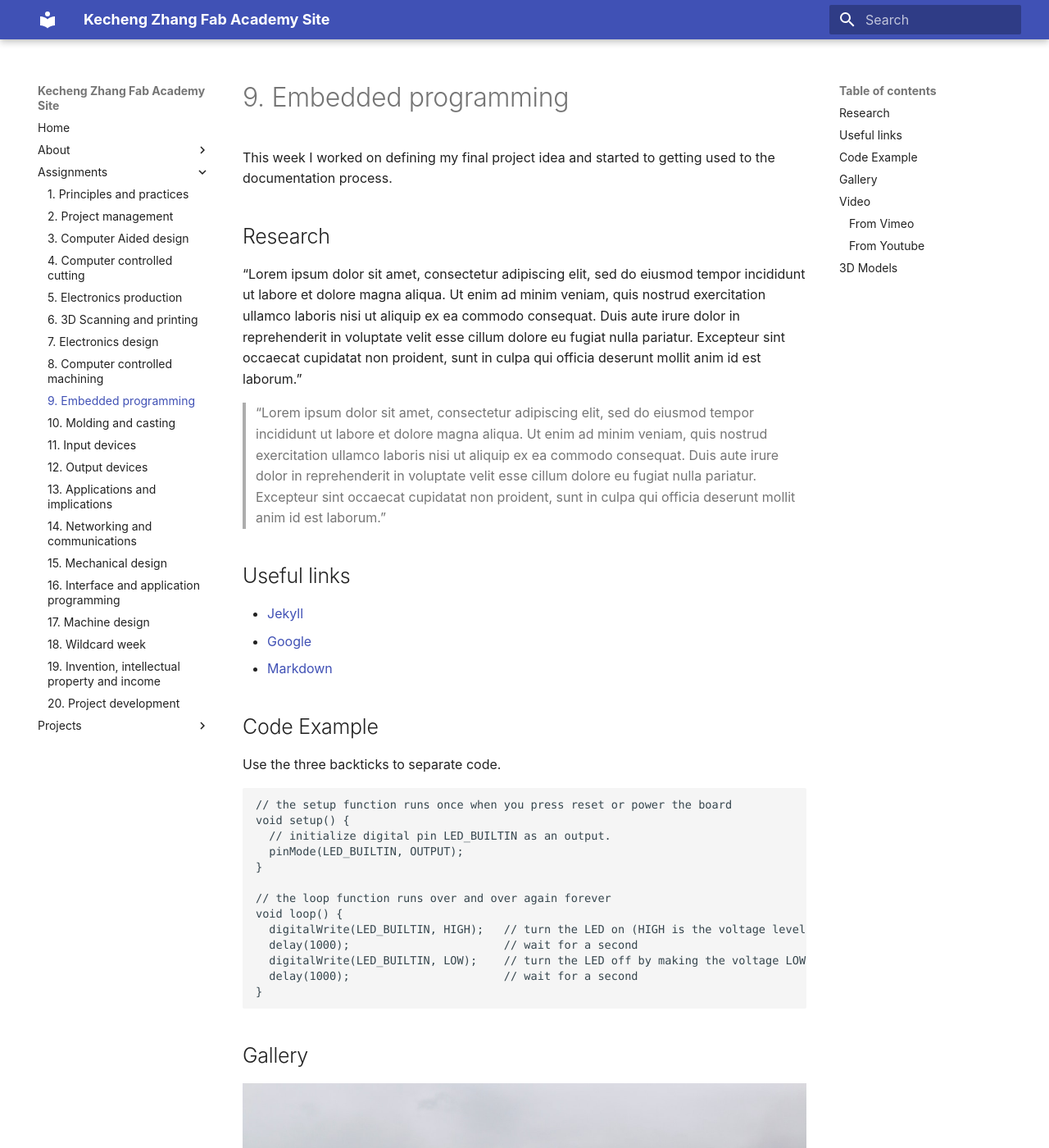
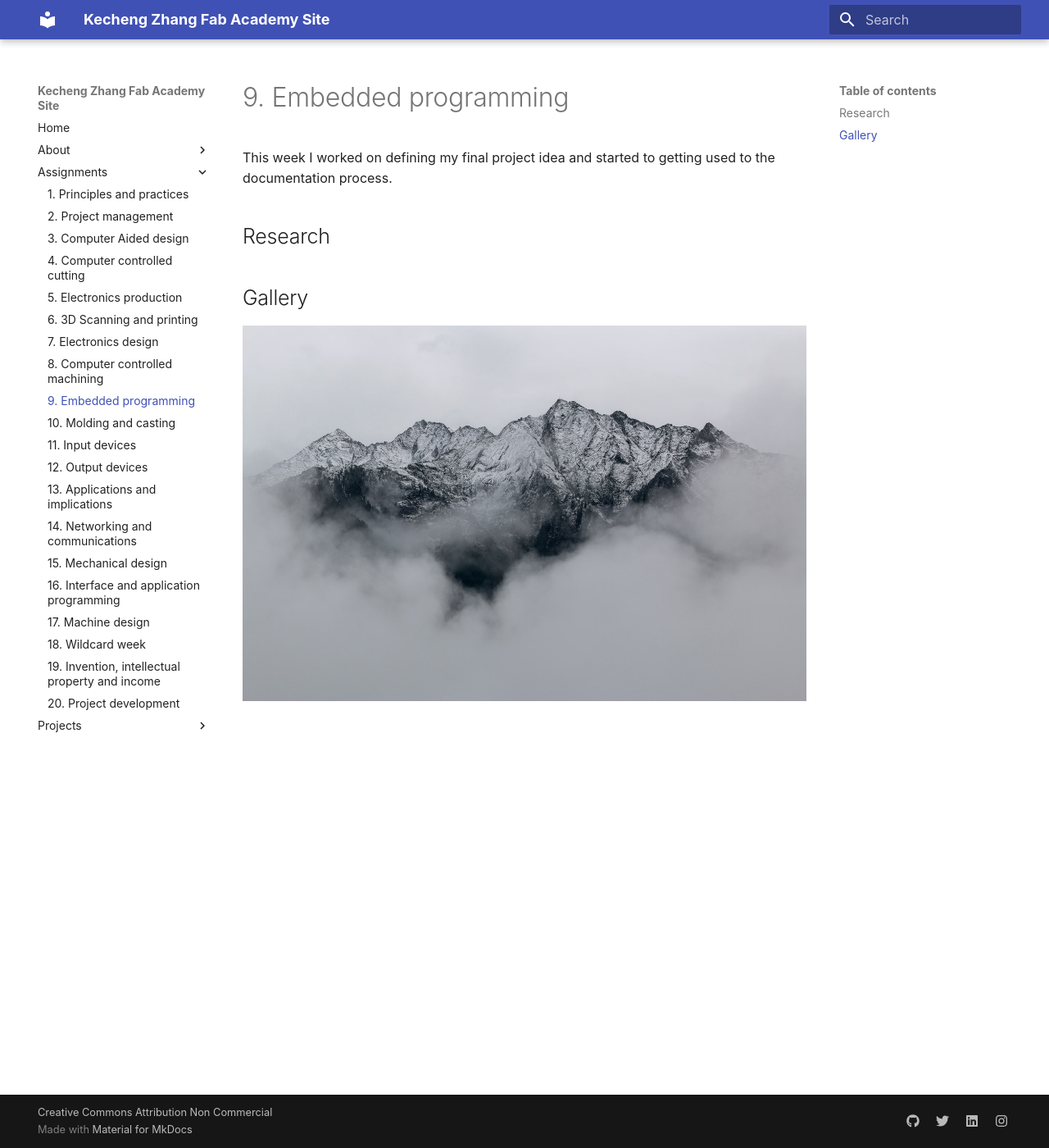
Before and after one commit to kecheeng/example-repository, an MkDocs documentation site: the page built from _docs/assignments/week09.md, in a window 1280 px wide and 1400 px high. Shown: the whole window at 82% size. Built offline with MkDocs 1.6.1 and Material for MkDocs 9.7.7, drawn with Linux system fonts in a browser that asks for light colours; some of the changed text lies outside the part shown.

Commit message:
Deploying website

````diff
--- a/_docs/assignments/week09.md
+++ b/_docs/assignments/week09.md
@@ -4,58 +4,6 @@ This week I worked on defining my final project idea and started to getting used
 
 ## Research
 
-"Lorem ipsum dolor sit amet, consectetur adipiscing elit, sed do eiusmod tempor incididunt ut labore et dolore magna aliqua. Ut enim ad minim veniam, quis nostrud exercitation ullamco laboris nisi ut aliquip ex ea commodo consequat. Duis aute irure dolor in reprehenderit in voluptate velit esse cillum dolore eu fugiat nulla pariatur. Excepteur sint occaecat cupidatat non proident, sunt in culpa qui officia deserunt mollit anim id est laborum."
-
-> "Lorem ipsum dolor sit amet, consectetur adipiscing elit, sed do eiusmod tempor incididunt ut labore et dolore magna aliqua. Ut enim ad minim veniam, quis nostrud exercitation ullamco laboris nisi ut aliquip ex ea commodo consequat. Duis aute irure dolor in reprehenderit in voluptate velit esse cillum dolore eu fugiat nulla pariatur. Excepteur sint occaecat cupidatat non proident, sunt in culpa qui officia deserunt mollit anim id est laborum."
-
-## Useful links
-
-- [Jekyll](http://jekyll.org)
-- [Google](http://google.com)
-- [Markdown](https://en.wikipedia.org/wiki/Markdown)
-
-## Code Example
-
-Use the three backticks to separate code.
-
-```
-// the setup function runs once when you press reset or power the board
-void setup() {
-  // initialize digital pin LED_BUILTIN as an output.
-  pinMode(LED_BUILTIN, OUTPUT);
-}
-
-// the loop function runs over and over again forever
-void loop() {
-  digitalWrite(LED_BUILTIN, HIGH);   // turn the LED on (HIGH is the voltage level)
-  delay(1000);                       // wait for a second
-  digitalWrite(LED_BUILTIN, LOW);    // turn the LED off by making the voltage LOW
-  delay(1000);                       // wait for a second
-}
-```
-
 ## Gallery
 
 ![](../images/sample-photo.jpg)
-
-## Video
-
-### From Vimeo
-
-<iframe src="https://player.vimeo.com/video/10048961" width="640" height="480" frameborder="0" webkitallowfullscreen mozallowfullscreen allowfullscreen></iframe>
-<p><a href="https://vimeo.com/10048961">Sound Waves</a> from <a href="https://vimeo.com/radarboy">George Gally (Radarboy)</a> on <a href="https://vimeo.com">Vimeo</a>.</p>
-
-### From Youtube
-
-<iframe width="560" height="315" src="https://www.youtube.com/embed/jjNgJFemlC4" frameborder="0" allow="autoplay; encrypted-media" allowfullscreen></iframe>
-
-## 3D Models
-
-<div class="sketchfab-embed-wrapper"><iframe width="640" height="480" src="https://sketchfab.com/models/658c8f8a2f3042c3ad7bdedd83f1c915/embed" frameborder="0" allow="autoplay; fullscreen; vr" mozallowfullscreen="true" webkitallowfullscreen="true"></iframe>
-
-<p style="font-size: 13px; font-weight: normal; margin: 5px; color: #4A4A4A;">
-    <a href="https://sketchfab.com/models/658c8f8a2f3042c3ad7bdedd83f1c915?utm_medium=embed&utm_source=website&utm_campaign=share-popup" target="_blank" style="font-weight: bold; color: #1CAAD9;">Dita&#39;s Gown</a>
-    by <a href="https://sketchfab.com/francisbitontistudio?utm_medium=embed&utm_source=website&utm_campaign=share-popup" target="_blank" style="font-weight: bold; color: #1CAAD9;">Francis Bitonti Studio</a>
-    on <a href="https://sketchfab.com?utm_medium=embed&utm_source=website&utm_campaign=share-popup" target="_blank" style="font-weight: bold; color: #1CAAD9;">Sketchfab</a>
-</p>
-</div>
````
Also changed, not shown: 1 other file.
